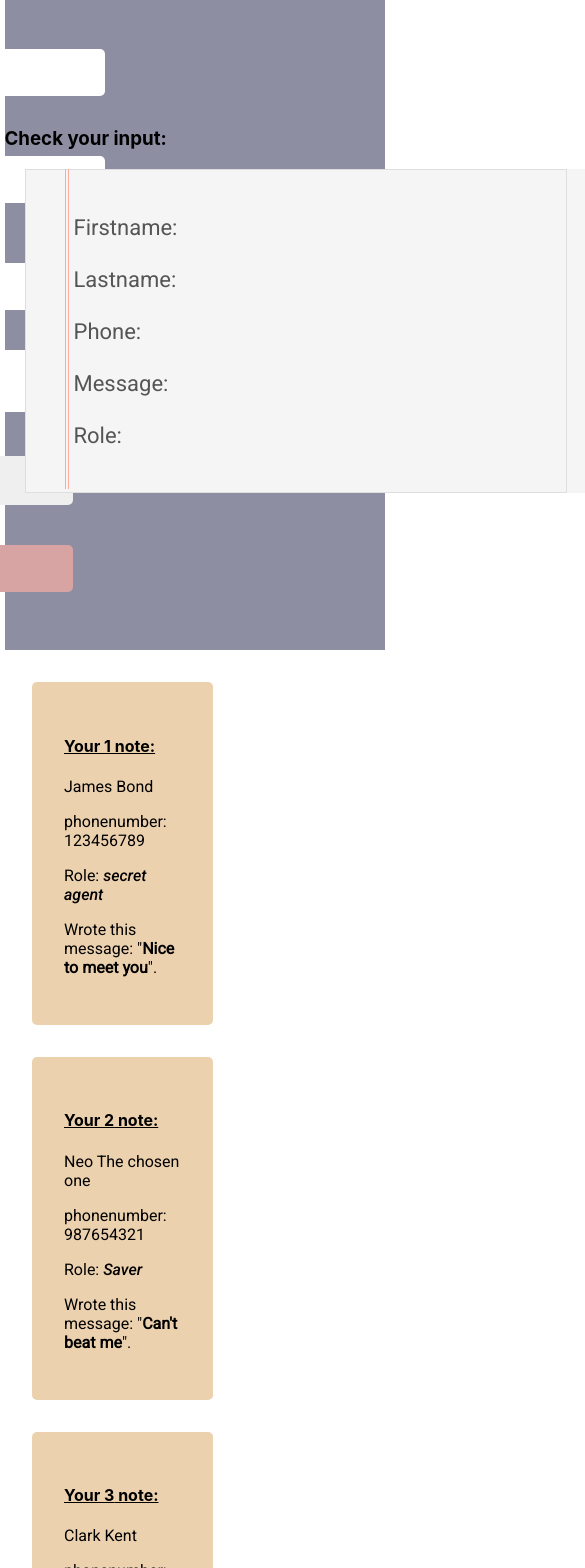
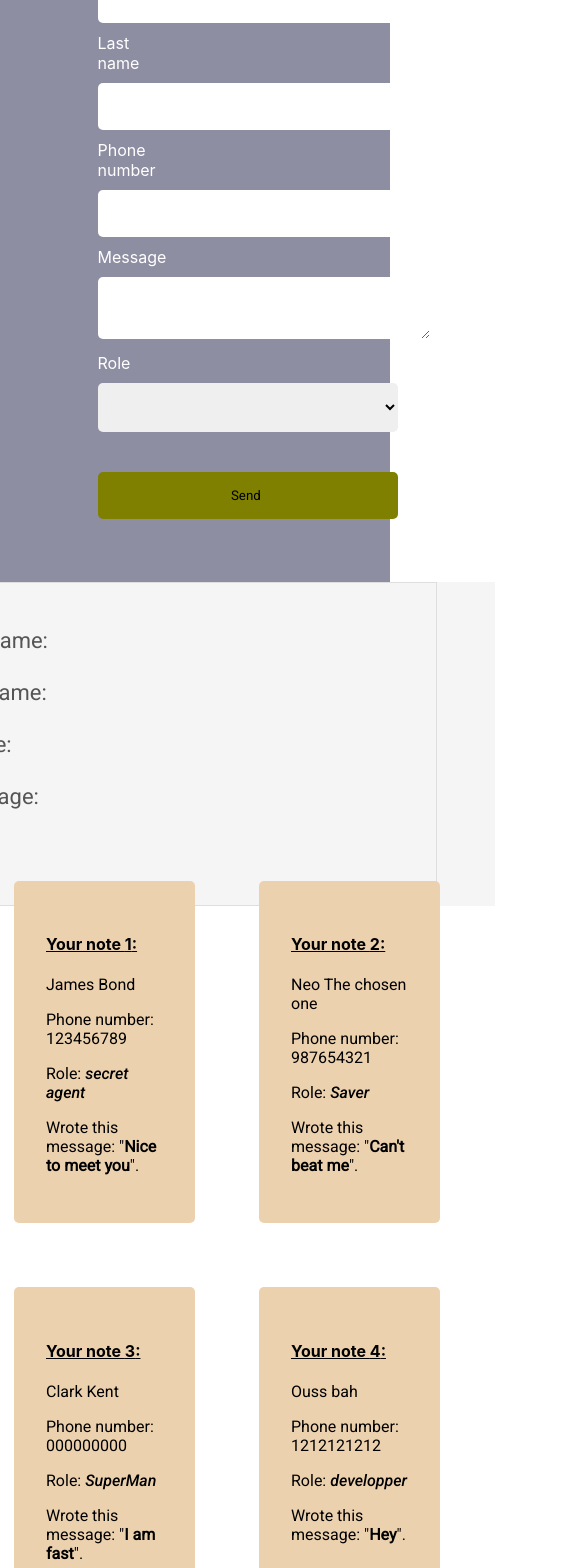
Before and after one commit to Ouss84/react-forms, a React (Create React App) app: page / in a window 390 px wide. Shown: the part 140-1708 px from the top of the page, 585 px wide, since content can reach past the window. Built offline with nearby package versions, Linux system fonts and the light colour scheme; data requests are answered from the project's data file.

Commit message:
adding the Post functionality and styling

```diff
--- a/db.json
+++ b/db.json
@@ -23,6 +23,33 @@
       "phonenumber": "000000000",
       "message": "I am fast",
       "role": "SuperMan"
+    },
+    {
+      "firstname": "Ouss",
+      "lastnamne": "",
+      "phonenumber": "1212121212",
+      "role": "developper",
+      "message": "Hey",
+      "lastname": "bah",
+      "id": 4
+    },
+    {
+      "firstname": "asa",
+      "lastnamne": "",
+      "phonenumber": "asa",
+      "role": "",
+      "message": "asas",
+      "lastname": "asas",
+      "id": 5
+    },
+    {
+      "firstname": "sam",
+      "lastnamne": "",
+      "phonenumber": "452356006",
+      "role": "developper",
+      "message": "gyggyyg",
+      "lastname": "bah",
+      "id": 6
     }
   ]
 }
--- a/src/App.css
+++ b/src/App.css
@@ -9,6 +9,12 @@ form {
   width: 50vw;
   border-radius: 5px;
   margin: 0;
+}
+.form-wrapper {
+  display: flex;
+  flex-direction: column;
+  justify-content: center;
+  align-items: center;
 }
 .form-group {
   padding: 20px;
@@ -39,6 +45,7 @@ select {
   justify-content: center;
   align-items: center;
   background-color: rgb(142, 142, 163);
+  width: 100vw;
 }
 span {
   font-family: "Caveat";
@@ -46,7 +53,7 @@ span {
   font-weight: 600;
 }
 input[type="submit"] {
-  background-color: rgb(216, 163, 163);
+  background-color: olive;
   cursor: pointer;
 }
 button {
@@ -84,7 +91,9 @@ h1 {
 }
 /* *********************** Note area *********************** */
 .note-wrapper {
-  display: flex;
+  display: grid;
+  grid-template-columns: repeat(2, 1fr);
+  margin-left: 4rem;
 }
 .note-area {
   padding: 2rem;
@@ -156,3 +165,11 @@ span {
   flex-direction: column;
   margin-left: 30%;
 }
+
+/* *********************** Media *********************** */
+@media only screen and (max-width: 770px) {
+  .inputpage-display {
+    flex-direction: column;
+    height: 100vh;
+  }
+}
--- a/src/App.js
+++ b/src/App.js
@@ -8,11 +8,13 @@ import Notes from "./components/Notes";
 import axios from "axios";
 class App extends Component {
   state = {
+    inputData: {
       firstname: "",
       lastnamne: "",
       phonenumber: "",
       role: "",
       message: "",
+    },
     showPopup: false,
     data: [],
   };
@@ -26,7 +28,10 @@ class App extends Component {
   }
   insertionHandler = (event) => {
     this.setState({
+      inputData: {
+        ...this.state.inputData,
         [event.target.name]: event.target.value,
+      },
     });
   };
   popupHandler = (event) => {
@@ -35,25 +40,34 @@ class App extends Component {
       showPopup: true,
     });
   };
+  postHandler = () => {
+    axios
+      .post("http://localhost:3004/notes", this.state.inputData)
+      .then((res) => {
+        console.log(res);
+        this.setState({ showPopup: false });
+        window.location.reload();
+      })
+      .catch((error) => console.log(error));
+  };
   render() {
-    const props = {
-      first: this.state.firstname,
-      last: this.state.lastname,
-      phone: this.state.phonenumber,
-      role: this.state.role,
-      message: this.state.message,
-    };
     return (
       <div>
         <Header />
+        <div className="form-wrapper">
           <div className="inputpage-display">
             <Form choose={this.insertionHandler} submit={this.popupHandler} />
-          <View {...props} />
+            <View {...this.state.inputData} />
           </div>
-        {this.state.showPopup && <Popup {...props} />}
+          {this.state.showPopup && (
+            <Popup {...this.state.inputData} post={this.postHandler} />
+          )}
+          <div className="note-wrapper">
             {this.state.data.map((note) => (
               <Notes key={note.id} {...note} />
             ))}
+          </div>
+        </div>
       </div>
     );
   }
--- a/src/components/Form.js
+++ b/src/components/Form.js
@@ -44,7 +44,7 @@ const Form = ({ submit, choose }) => {
       </div>
       <div>
         <label> Role</label>
-        <select name="role" id="role" onChange={choose}>
+        <select name="role" id="role" onChange={choose} required>
           <option value=""></option>
           <option value="CEO">CEO</option>
           <option value="developper">developper</option>
--- a/src/components/Notes.js
+++ b/src/components/Notes.js
@@ -4,11 +4,13 @@ const Notes = ({ id, firstname, lastname, phonenumber, message, role }) => {
   return (
     <div>
       <div className="note-area">
-        <h4>Your {id} note:</h4>
+        <h4>
+          Your note <strong>{id}</strong>:
+        </h4>
         <p>
           {firstname} {lastname}
         </p>
-        <p>phonenumber: {phonenumber}</p>
+        <p>Phone number: {phonenumber}</p>
         <p>
           Role: <em>{role}</em>
         </p>
--- a/src/components/Popup.js
+++ b/src/components/Popup.js
@@ -1,9 +1,6 @@
 import React from "react";
 
-const closeHandler = () => {
-  window.location.reload();
-};
-const Popup = ({ firstname, lastname, phonenumber, message, role }) => {
+const Popup = ({ firstname, lastname, phonenumber, message, role, post }) => {
   return (
     <div className="popup-wrapper">
       <div className="pop-up">
@@ -26,8 +23,8 @@ const Popup = ({ firstname, lastname, phonenumber, message, role }) => {
           </p>
         </div>
         <div className="button-wrapper">
-          <button onClick={closeHandler}>YES, I am Sure</button>
-          <button id="discard" onClick={closeHandler}>
+          <button onClick={post}>YES, I am Sure</button>
+          <button id="discard" onClick={post}>
             NOPE, DON'T WANT TO POST IT
           </button>
         </div>
--- a/src/components/View.js
+++ b/src/components/View.js
@@ -1,26 +1,25 @@
 import React from "react";
 
-const View = (props) => {
+const View = ({ firstname, lastname, phonenumber, message, role }) => {
   return (
     <div className="view">
-      <h3>Check your input:</h3>
       <div className="view-wrapper">
         <div className="lines"></div>
         <div className="items-view">
           <p>
-            Firstname: <span>{props.first}</span>
+            Firstname: <span>{firstname}</span>
           </p>
           <p>
-            Lastname: <span>{props.last}</span>
+            Lastname: <span>{lastname}</span>
           </p>
           <p>
-            Phone: <span>{props.phone}</span>
+            Phone: <span>{phonenumber}</span>
           </p>
           <p>
-            Message: <span>{props.message}</span>
+            Message: <span>{message}</span>
           </p>
           <p>
-            Role: <span>{props.role}</span>
+            Role: <span>{role}</span>
           </p>
         </div>
       </div>
```
Lines whose indentation alone changed are shown as unchanged.
